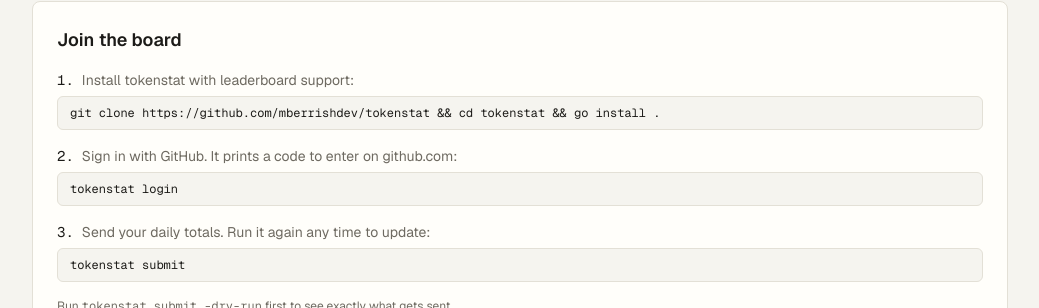
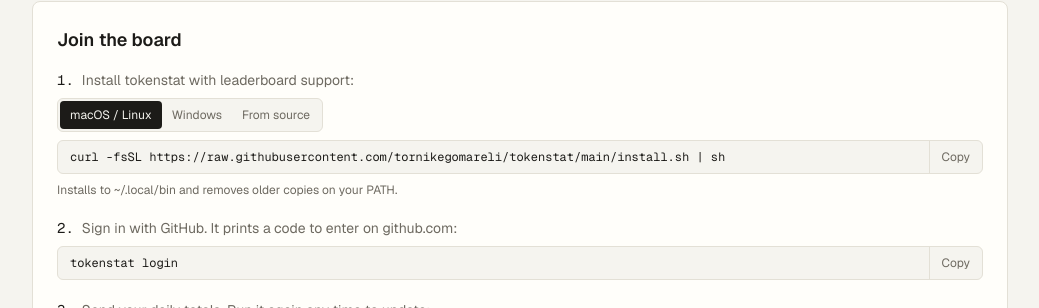
Before and after one commit to mberrishdev/tokenstat-leaderboard, a Next.js app: page / in a window 1280 px wide. Shown: the part 492-800 px from the top of the page, without its empty margins (120-1159 px from the left). Built offline with nearby package versions, Linux system fonts and the light colour scheme; no server answers; the database is empty.

Commit message:
Add InstallTabs component for installation instructions and commands

```diff
--- a/src/app/page.tsx
+++ b/src/app/page.tsx
@@ -2,6 +2,7 @@
 import Link from "next/link";
 import { Avatar } from "@/components/avatar";
 import { CompositionBar, TokenLegend } from "@/components/composition-bar";
+import { Command, InstallTabs } from "@/components/install-tabs";
 import { ModelSelect } from "@/components/model-select";
 import { formatDay, formatTokens, shortModel } from "@/lib/format";
 import {
@@ -16,10 +17,6 @@
   type Range,
   type Sort,
 } from "@/lib/queries";
-
-// Where people get a tokenstat build that has `login` and `submit`. Change it
-// to the upstream install once the feature is merged there.
-const INSTALL = "git clone https://github.com/mberrishdev/tokenstat && cd tokenstat && go install .";
 
 const RANGE_LABELS: Record<Range, string> = { "7d": "7 days", "30d": "30 days", "90d": "90 days", all: "All time" };
 const TOOL_LABELS = { all: "All tools", claude: "Claude Code", codex: "Codex", copilot: "Copilot" } as const;
@@ -195,15 +192,15 @@
   return (
     <section id="join" className="scroll-mt-8 space-y-4 rounded-lg border border-line bg-card p-5 sm:p-6">
       <h2 className="text-lg font-semibold">Join the board</h2>
-      <ol className="space-y-4 text-sm">
+      <ol className="space-y-5 text-sm">
         <Step n={1} text="Install tokenstat with leaderboard support:">
-          {INSTALL}
+          <InstallTabs />
         </Step>
         <Step n={2} text="Sign in with GitHub. It prints a code to enter on github.com:">
-          tokenstat login
+          <Command text="tokenstat login" />
         </Step>
         <Step n={3} text="Send your daily totals. Run it again any time to update:">
-          tokenstat submit
+          <Command text="tokenstat submit" />
         </Step>
       </ol>
       <p className="text-xs text-muted">
@@ -215,12 +212,12 @@
 
 function Step({ n, text, children }: { n: number; text: string; children: React.ReactNode }) {
   return (
-    <li className="space-y-1.5">
+    <li className="space-y-2">
       <p className="text-muted">
         <span className="num mr-2 text-fg">{n}.</span>
         {text}
       </p>
-      <pre className="num overflow-x-auto rounded-md border border-line bg-bg px-3 py-2 text-xs">{children}</pre>
+      {children}
     </li>
   );
 }
--- /dev/null
+++ b/src/components/install-tabs.tsx
@@ -0,0 +1,76 @@
+"use client";
+
+import { useState } from "react";
+
+const REPO = "tornikegomareli/tokenstat";
+
+const OPTIONS = [
+  {
+    id: "unix",
+    label: "macOS / Linux",
+    note: "Installs to ~/.local/bin and removes older copies on your PATH.",
+    command: `curl -fsSL https://raw.githubusercontent.com/${REPO}/main/install.sh | sh`,
+  },
+  {
+    id: "windows",
+    label: "Windows",
+    note: "Run in PowerShell. Installs to %LOCALAPPDATA%\\Programs\\tokenstat and adds it to your PATH.",
+    command: `irm https://raw.githubusercontent.com/${REPO}/main/install.ps1 | iex`,
+  },
+  {
+    id: "go",
+    label: "From source",
+    note: "Needs Go 1.25 or newer.",
+    command: `git clone https://github.com/${REPO} && cd tokenstat && go install .`,
+  },
+] as const;
+
+export function InstallTabs() {
+  const [active, setActive] = useState<(typeof OPTIONS)[number]["id"]>("unix");
+  const option = OPTIONS.find((o) => o.id === active) ?? OPTIONS[0];
+  return (
+    <div className="space-y-2">
+      <div role="tablist" aria-label="Install options" className="inline-flex flex-wrap rounded-md border border-line bg-bg p-0.5 text-xs">
+        {OPTIONS.map((o) => (
+          <button
+            key={o.id}
+            role="tab"
+            type="button"
+            aria-selected={o.id === active}
+            onClick={() => setActive(o.id)}
+            className={`rounded px-2.5 py-1.5 ${o.id === active ? "bg-fg text-bg" : "text-muted hover:text-fg"}`}
+          >
+            {o.label}
+          </button>
+        ))}
+      </div>
+      <Command text={option.command} />
+      <p className="text-xs text-muted">{option.note}</p>
+    </div>
+  );
+}
+
+export function Command({ text }: { text: string }) {
+  const [copied, setCopied] = useState(false);
+  return (
+    <div className="flex items-stretch overflow-hidden rounded-md border border-line bg-bg">
+      <pre className="num min-w-0 flex-1 overflow-x-auto px-3 py-2 text-xs">{text}</pre>
+      <button
+        type="button"
+        onClick={() => {
+          navigator.clipboard?.writeText(text).then(
+            () => {
+              setCopied(true);
+              setTimeout(() => setCopied(false), 1500);
+            },
+            () => {},
+          );
+        }}
+        className="shrink-0 border-l border-line px-3 text-xs text-muted hover:text-fg"
+        aria-label="Copy command"
+      >
+        {copied ? "Copied" : "Copy"}
+      </button>
+    </div>
+  );
+}
```
